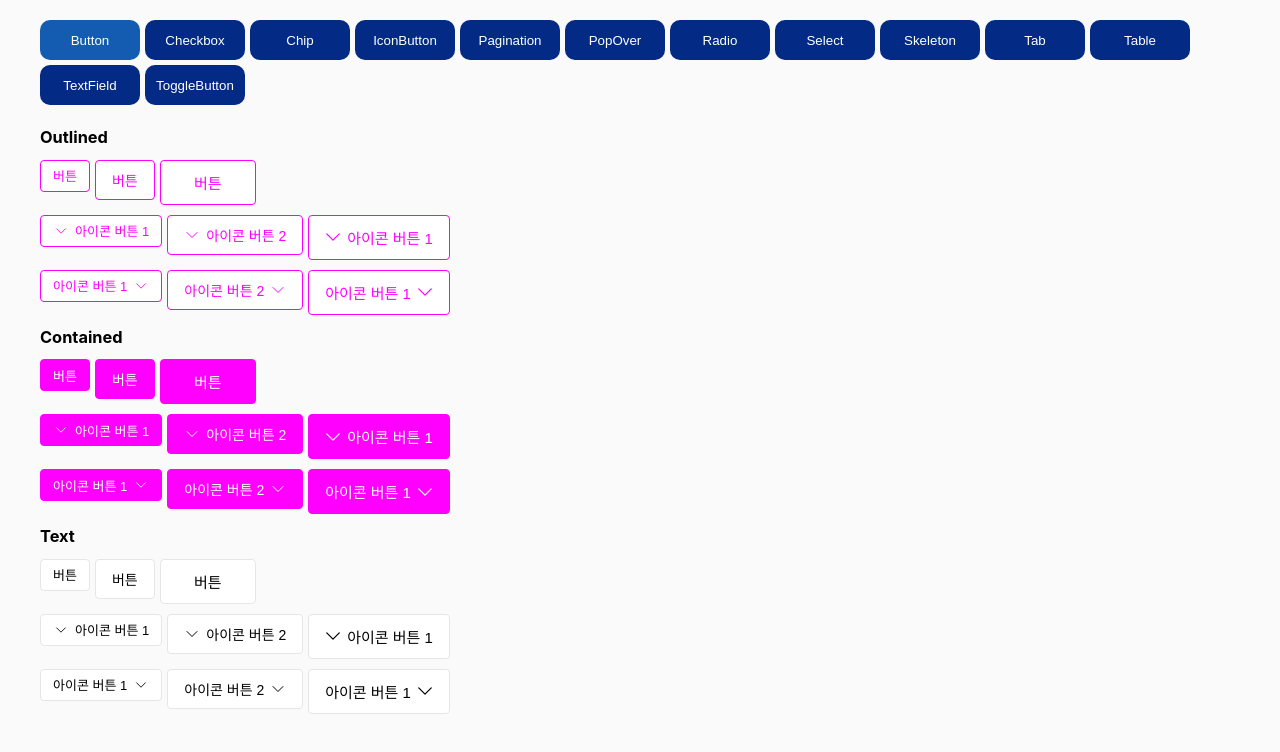
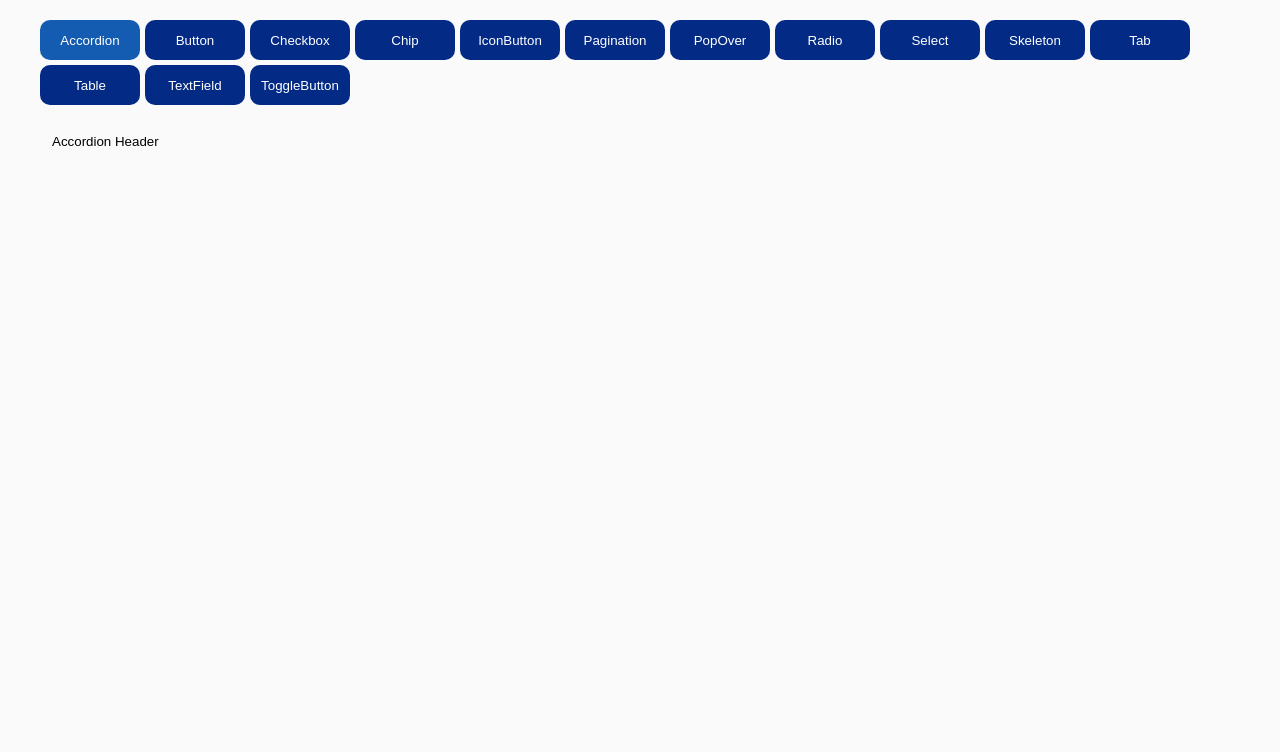
Before and after one commit to UsePlease-UI/PPudding, a React (Create React App) app: page / in a window 1280 px wide. Shown: the top 752 px of the page. Built offline with nearby package versions, Linux system fonts and the light colour scheme.

Commit message:
chore : 중간 커밋

```diff
--- /dev/null
+++ b/src/components/atoms/Accordion.tsx
@@ -0,0 +1,34 @@
+/** @jsxImportSource @emotion/react */
+
+import { useState } from 'react';
+
+import FlexBox from 'components/atoms/FlexBox';
+import AccordionProvider from 'contexts/AccordionContext';
+
+import { CSSInterpolation } from '@emotion/serialize';
+
+type AccordionType = {
+    children: React.ReactNode;
+    customCSS?: CSSInterpolation;
+};
+
+export default function Accordion({ children, customCSS = {} }: AccordionType) {
+    const [selected, setSelected] = useState<string | number>('');
+
+    return (
+        <AccordionProvider
+            value={selected}
+            onChange={(newValue) => {
+                if (selected === newValue) {
+                    setSelected('');
+                } else {
+                    setSelected(newValue);
+                }
+            }}
+        >
+            <FlexBox direction="column" customCSS={customCSS}>
+                {children}
+            </FlexBox>
+        </AccordionProvider>
+    );
+}
--- /dev/null
+++ b/src/components/atoms/AccordionHeader.tsx
@@ -0,0 +1,65 @@
+/** @jsxImportSource @emotion/react */
+import React from 'react';
+
+import { useAccordionContext } from 'contexts/AccordionContext';
+
+import { css } from '@emotion/react';
+import { CSSInterpolation } from '@emotion/serialize';
+import { ChevronDownIcon } from 'assets/icons';
+
+type AccordionHeaderType = {
+    index: number;
+    children: string | React.ReactNode;
+    icon?: React.ReactNode;
+    hasIcon?: boolean;
+    customCSS?: CSSInterpolation;
+};
+
+const headingStyle = css({
+    minWidth: 250,
+    padding: '5px 12px',
+    fontSize: 14,
+    lineHeight: 1.5
+});
+
+const titleStyle = css({
+    display: 'flex',
+    alignItems: 'center'
+});
+
+const buttonStyle = css({
+    border: 1
+});
+
+export default function AccordionHeader({
+    hasIcon = true,
+    icon,
+    children,
+    index,
+    customCSS = {}
+}: AccordionHeaderType) {
+    const { value, onChange } = useAccordionContext();
+    const isOpen = index === value;
+
+    return (
+        <h3 css={css([headingStyle, customCSS])}>
+            <button
+                id={`accordian${index}-id`}
+                type="button"
+                aria-expanded={isOpen}
+                aria-controls={`sect${index}`}
+                onClick={() => onChange(index)}
+                css={buttonStyle}
+            >
+                <div css={titleStyle}>
+                    {children}
+                    {hasIcon && (
+                        <span css={css({ transform: isOpen ? 'rotate(180deg)' : 'initial' })}>
+                            {icon ?? <ChevronDownIcon />}
+                        </span>
+                    )}
+                </div>
+            </button>
+        </h3>
+    );
+}
--- /dev/null
+++ b/src/components/atoms/AccordionPanel.tsx
@@ -0,0 +1,26 @@
+/** @jsxImportSource @emotion/react */
+import React from 'react';
+
+import { useAccordionContext } from 'contexts/AccordionContext';
+
+import { css } from '@emotion/react';
+
+type AccordionPanelType = {
+    index: number;
+    children: React.ReactNode;
+};
+
+export default function AccordionPanel({ index, children }: AccordionPanelType) {
+    const { value } = useAccordionContext();
+
+    return (
+        <div
+            id={`sect${index}`}
+            aria-labelledby={`accordian${index}-id`}
+            role="region"
+            css={css({ visibility: value === index ? 'visible' : 'hidden' })}
+        >
+            {children}
+        </div>
+    );
+}
--- /dev/null
+++ b/src/examples/AccordionExample.tsx
@@ -0,0 +1,12 @@
+import Accordion from 'components/atoms/Accordion';
+import AccordionHeader from 'components/atoms/AccordionHeader';
+import AccordionPanel from 'components/atoms/AccordionPanel';
+
+export default function AccordionExample() {
+    return (
+        <Accordion>
+            <AccordionHeader index={1}>Accordion Header</AccordionHeader>
+            <AccordionPanel index={1}>ccccc</AccordionPanel>
+        </Accordion>
+    );
+}
--- a/src/layouts/Layout.tsx
+++ b/src/layouts/Layout.tsx
@@ -4,6 +4,7 @@ import { useState } from 'react';
 import Block from 'components/atoms/Block';
 import BlockWrapper from 'components/atoms/BlockWrapper';
 import Skeleton from 'components/atoms/Skeleton';
+import AccordionExample from 'examples/AccordionExample';
 import ButtonExample from 'examples/ButtonExample';
 import CheckboxExample from 'examples/CheckboxExample';
 import ChipExample from 'examples/ChipExample';
@@ -20,6 +21,7 @@ import ToggleButtonExample from 'examples/ToggleButtonExample';
 import { css } from '@emotion/react';
 
 const COMPONENT_LIST = [
+    'Accordion',
     'Button',
     'Checkbox',
     'Chip',
@@ -40,6 +42,8 @@ const componentStyle = css({ marginTop: 20, display: 'flex' });
 
 function getComponents(type: string) {
     switch (type) {
+        case 'Accordion':
+            return <AccordionExample />;
         case 'Button':
             return <ButtonExample />;
         case 'Checkbox':
```
